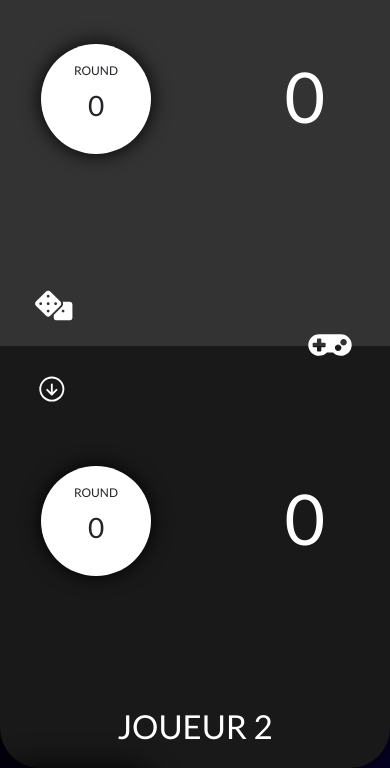
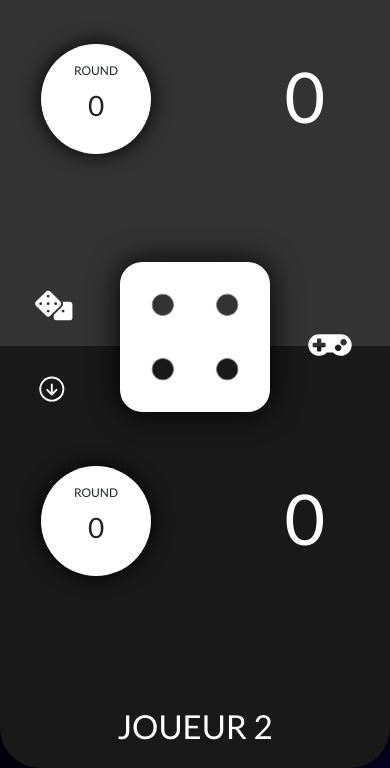
Before and after one commit to Raaaaaaaph/Jeu-de-de, a plain HTML site: page index.html in a window 390 px wide. Shown: the part 76-844 px from the top of the page. Drawn offline with nearby package versions, Linux system fonts and the light colour scheme.

Commit message:
Update responsive

```diff
--- a/index.html
+++ b/index.html
@@ -91,7 +91,9 @@
             <span class="small">Garder les points</span>
         </button>
         <!-- IMAGES DES FACES DU DÉ -->
-        <img src="images/dice_4.png" alt="Dice" class="dice">
+        <div class="dice-position">
+            <img src="images/dice_4.png" alt="Dice" class="dice">
+        </div>
         <!-- ICONE DE FÉLICITATION POUR LE GAGNANT -->
         <img src="images/confettis.png" alt="Confettis" class="confettis">
     </div>
```
